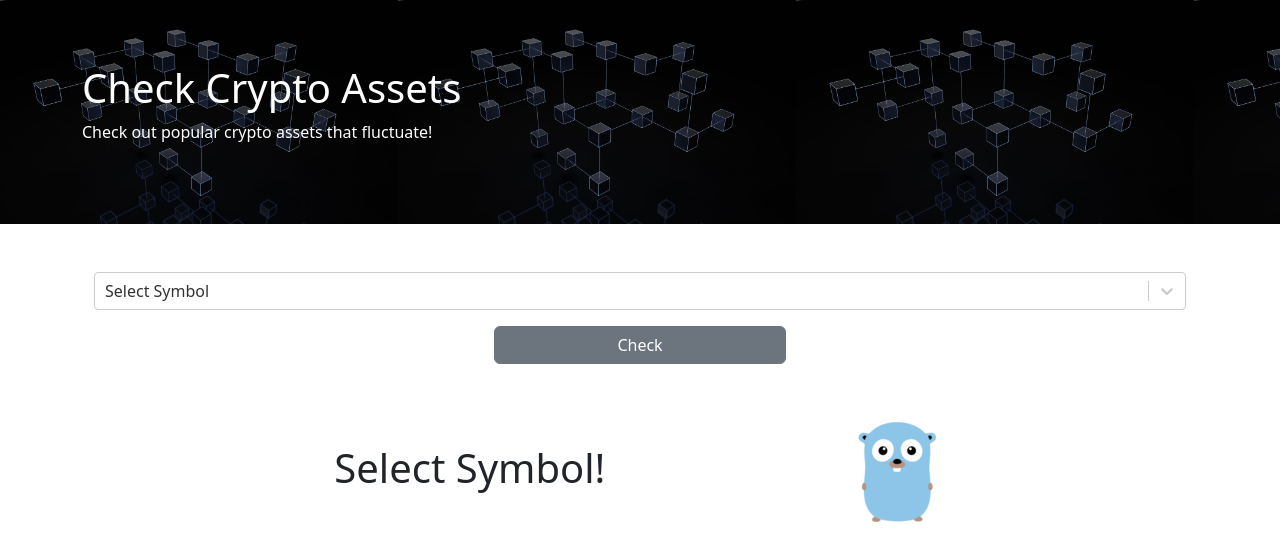
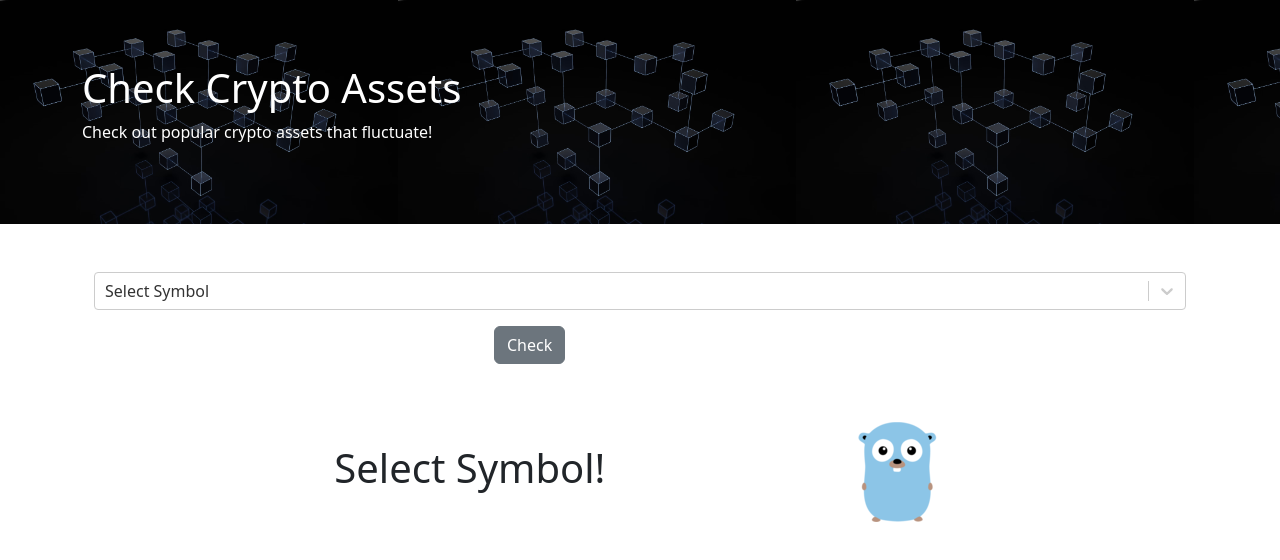
Before and after one commit to MahoAndo/React_MIdTerm, a React (Vite) app: page / in a window 1280 px wide. Shown: the top 560 px of the page. Built offline with nearby package versions, Linux system fonts and the light colour scheme.

Commit message:
edit button style

```diff
--- a/src/components/Blockchain/Blockchain.jsx
+++ b/src/components/Blockchain/Blockchain.jsx
@@ -136,7 +136,9 @@ function Blockchain() {
         <Container>
             <div className='mt-5 inner-container'>
                 <Select options={options} value={selectValue} onChange={handleChange} />
-                <Button className='mt-3 button' onClick={fetchBlockchain}>Check</Button>
+                <div className='inner-container-button'>
+                    <Button className='mt-3 button' onClick={fetchBlockchain}>Check</Button>
+                </div>
             </div>
             <div className='mt-5'>
                 {dataTable}
```
